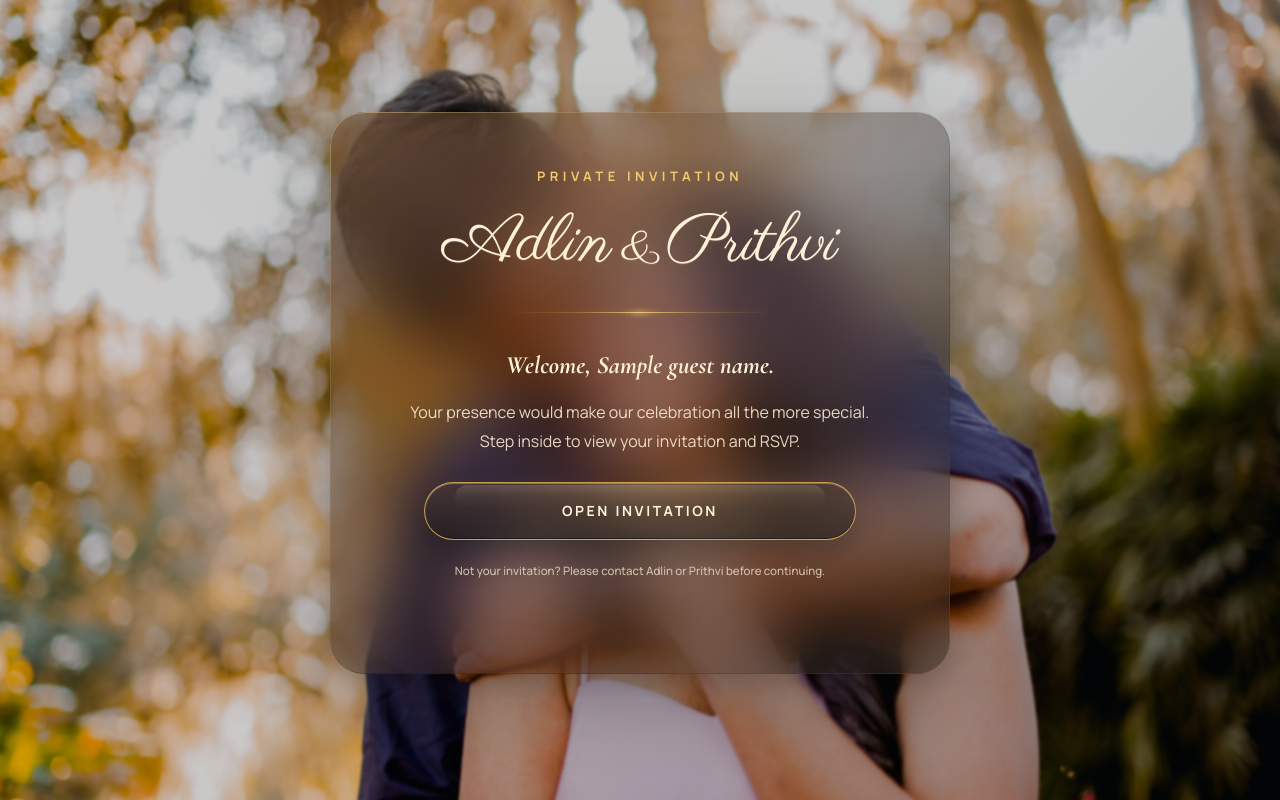
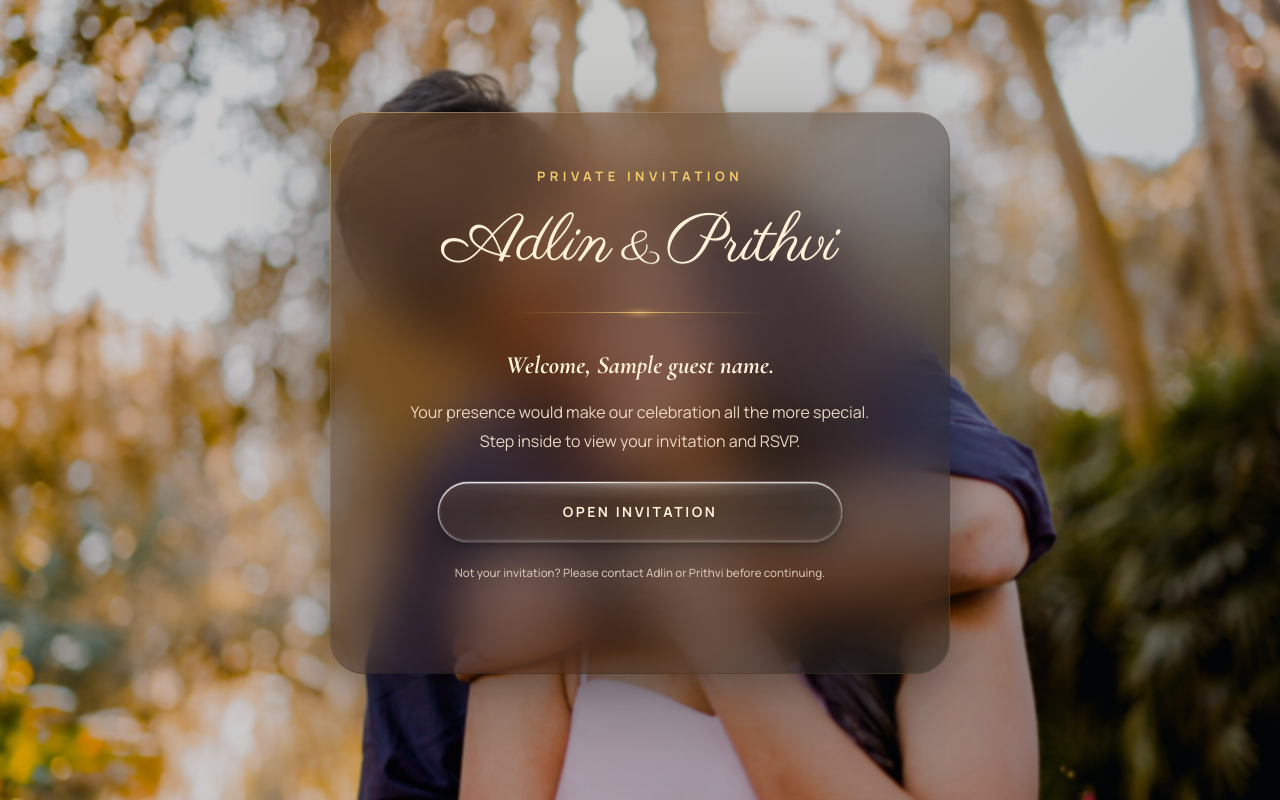
Before and after one commit to Prithvi7007/Wedding_Website_Final, a Flask app: template templates/index.html in a window 1280 px wide. Run offline with Flask 3, Linux system fonts and the light colour scheme; the template is opened without the code that fills it: most values are stand-ins (such as "Sample title", 1, 10 or a date in 2020); some libraries are stand-ins or nearby versions.

Commit message:
gpt style4

```diff
--- a/static/invitation-render-v2.css
+++ b/static/invitation-render-v2.css
@@ -118,52 +118,53 @@ body.invitation-render-v2 .login-container {
     text-align: center;
     transform: translateY(-7px);
 
+    /* More aggressive transparency while retaining readability */
     background:
         radial-gradient(
             circle at 14% 4%,
-            rgba(201, 131, 57, 0.15) 0%,
-            rgba(201, 131, 57, 0.03) 35%,
+            rgba(201, 131, 57, 0.18) 0%,
+            rgba(201, 131, 57, 0.04) 35%,
             rgba(201, 131, 57, 0) 63%
         ),
         radial-gradient(
             circle at 52% 57%,
-            rgba(181, 116, 53, 0.04) 0%,
-            rgba(181, 116, 53, 0.010) 40%,
+            rgba(181, 116, 53, 0.05) 0%,
+            rgba(181, 116, 53, 0.012) 40%,
             rgba(181, 116, 53, 0) 69%
         ),
         radial-gradient(
             circle at 96% 94%,
-            rgba(56, 78, 69, 0.04) 0%,
-            rgba(56, 78, 69, 0.008) 43%,
+            rgba(56, 78, 69, 0.05) 0%,
+            rgba(56, 78, 69, 0.010) 43%,
             rgba(56, 78, 69, 0) 70%
         ),
         linear-gradient(
             145deg,
-            rgba(73, 50, 33, 0.35) 0%,
-            rgba(43, 34, 31, 0.39) 47%,
-            rgba(20, 24, 24, 0.43) 100%
+            rgba(73, 50, 33, 0.43) 0%,
+            rgba(43, 34, 31, 0.47) 47%,
+            rgba(20, 24, 24, 0.51) 100%
         );
 
     border: none;
     border-radius: 34px;
 
     backdrop-filter:
-        blur(32px)
-        saturate(140%)
-        brightness(1.04);
+        blur(29px)
+        saturate(136%)
+        brightness(1.03);
 
     -webkit-backdrop-filter:
-        blur(32px)
-        saturate(140%)
-        brightness(1.04);
+        blur(29px)
+        saturate(136%)
+        brightness(1.03);
 
     box-shadow:
-        0 28px 72px rgba(7, 10, 10, 0.24),
-        0 10px 24px rgba(18, 13, 10, 0.14),
-        inset 0 1px 0 rgba(255, 231, 181, 0.12),
-        inset 1px 0 0 rgba(255, 215, 135, 0.04),
-        inset -1px 0 0 rgba(8, 11, 11, 0.12),
-        inset 0 -1px 0 rgba(7, 10, 10, 0.20);
+        0 34px 84px rgba(7, 10, 10, 0.30),
+        0 12px 30px rgba(18, 13, 10, 0.18),
+        inset 0 1px 0 rgba(255, 231, 181, 0.14),
+        inset 1px 0 0 rgba(255, 215, 135, 0.05),
+        inset -1px 0 0 rgba(8, 11, 11, 0.15),
+        inset 0 -1px 0 rgba(7, 10, 10, 0.24);
 }
 
 /* Soft refractive rim without a hard external border */
@@ -187,7 +188,7 @@ body.invitation-render-v2 .login-container::before {
             rgba(255, 216, 128, 0.34) 100%
         );
 
-    opacity: 0.40;
+    opacity: 0.48;
 
     -webkit-mask:
         linear-gradient(#fff 0 0) content-box,
@@ -210,14 +211,14 @@ body.invitation-render-v2 .login-container::after {
     background:
         radial-gradient(
             ellipse 70% 28% at 50% 0%,
-            rgba(255, 224, 163, 0.05) 0%,
-            rgba(255, 224, 163, 0.012) 58%,
+            rgba(255, 224, 163, 0.06) 0%,
+            rgba(255, 224, 163, 0.015) 58%,
             rgba(255, 224, 163, 0) 100%
         ),
         radial-gradient(
             circle 240px at 50% 58%,
-            rgba(211, 145, 67, 0.028) 0%,
-            rgba(211, 145, 67, 0.008) 53%,
+            rgba(211, 145, 67, 0.035) 0%,
+            rgba(211, 145, 67, 0.010) 53%,
             rgba(211, 145, 67, 0) 78%
         );
 }
@@ -432,259 +433,215 @@ body.invitation-render-v2 .welcome-heart {
 }
 
 /* ----------------------------------------------------- */
-/* BUTTON                                                 */
-/* ----------------------------------------------------- */
-
-/* ----------------------------------------------------- */
-/* LIQUID-GLASS OPEN INVITATION BUTTON                   */
-/* Inspired by the referenced Webflow interaction        */
+/* BUTTON — CLEAR OPTICAL GLASS TEST                      */
 /* ----------------------------------------------------- */
 
 body.invitation-render-v2 .open-invitation-btn {
+    --optic-rim: rgba(255, 255, 255, 0.68);
+    --optic-rim-soft: rgba(255, 255, 255, 0.22);
+    --optic-shadow: rgba(4, 7, 7, 0.30);
+
     position: relative;
     isolation: isolate;
     overflow: hidden;
 
-    width: min(100%, 432px);
-    min-height: 58px;
+    width: min(100%, 404px);
+    min-height: 60px;
     margin: 0 auto;
-    padding: 16px 26px;
+    padding: 16px 28px;
 
     display: inline-flex;
     align-items: center;
     justify-content: center;
     gap: 10px;
 
-    color: var(--invite-cream);
-
-    /*
-     * Transparent smoked glass:
-     * the photograph can subtly influence the button.
-     */
+    /* Intentionally colorless: the surface receives its color from what is behind it. */
     background:
-        radial-gradient(
-            circle at 50% -45%,
-            rgba(255, 231, 178, 0.20) 0%,
-            rgba(255, 218, 147, 0.065) 34%,
-            rgba(255, 218, 147, 0) 68%
-        ),
         linear-gradient(
             180deg,
-            rgba(110, 86, 65, 0.25) 0%,
-            rgba(55, 48, 43, 0.32) 48%,
-            rgba(24, 27, 27, 0.42) 100%
+            rgba(255, 255, 255, 0.075) 0%,
+            rgba(255, 255, 255, 0.018) 44%,
+            rgba(255, 255, 255, 0.035) 100%
         );
 
-    border: 1px solid rgba(229, 181, 89, 0.82);
+    color: var(--invite-cream);
+    border: 0;
     border-radius: 999px;
 
     backdrop-filter:
-        blur(19px)
-        saturate(145%)
-        brightness(1.04);
+        blur(7px)
+        saturate(154%)
+        brightness(1.11)
+        contrast(1.03);
 
     -webkit-backdrop-filter:
-        blur(19px)
-        saturate(145%)
-        brightness(1.04);
+        blur(7px)
+        saturate(154%)
+        brightness(1.11)
+        contrast(1.03);
 
     box-shadow:
-        0 14px 30px rgba(4, 7, 7, 0.28),
-        0 0 20px rgba(216, 170, 79, 0.055),
-
-        inset 0 1px 0 rgba(255, 240, 203, 0.32),
-        inset 1px 0 0 rgba(255, 220, 151, 0.09),
-        inset -1px 0 0 rgba(10, 12, 12, 0.14),
-        inset 0 -1px 0 rgba(5, 8, 8, 0.48),
-        inset 0 -9px 20px rgba(6, 9, 9, 0.08);
+        0 15px 34px var(--optic-shadow),
+        0 3px 7px rgba(4, 7, 7, 0.22),
+        0 0 0 1px rgba(255, 255, 255, 0.22),
+        inset 0 1.5px 1px rgba(255, 255, 255, 0.72),
+        inset 0 -2px 2px rgba(255, 255, 255, 0.16),
+        inset 2px 0 2px rgba(255, 255, 255, 0.12),
+        inset -2px 0 2px rgba(255, 255, 255, 0.08);
 
     font-family: "Manrope", Arial, sans-serif;
     font-size: 14px;
     font-weight: 700;
-    letter-spacing: 2.6px;
+    letter-spacing: 2.5px;
     line-height: 1;
     text-transform: uppercase;
+    text-shadow:
+        0 1px 1px rgba(0, 0, 0, 0.24),
+        0 0 12px rgba(255, 255, 255, 0.08);
 
     cursor: pointer;
-
-    transform:
-        translateY(0)
-        scale(1);
+    transform: translateZ(0);
 
     transition:
-        transform 320ms cubic-bezier(0.2, 0.8, 0.2, 1),
-        background 320ms ease,
-        border-color 320ms ease,
-        box-shadow 320ms ease,
-        backdrop-filter 320ms ease,
-        -webkit-backdrop-filter 320ms ease;
+        transform 220ms cubic-bezier(0.22, 1, 0.36, 1),
+        backdrop-filter 220ms ease,
+        -webkit-backdrop-filter 220ms ease,
+        box-shadow 220ms ease;
 }
 
-/*
- * Curved highlight along the upper interior.
- * This creates the convex glass appearance.
- */
+/* Uneven molded rim: neutral white only, never gold or bronze. */
 body.invitation-render-v2 .open-invitation-btn::before {
     content: "";
     position: absolute;
-    top: 2px;
-    left: 7%;
-    right: 7%;
+    inset: -1px;
     z-index: 0;
 
-    height: 43%;
-    border-radius: 999px;
+    padding: 1.5px;
+    border-radius: inherit;
     pointer-events: none;
 
     background:
-        linear-gradient(
-            180deg,
-            rgba(255, 244, 216, 0.24) 0%,
-            rgba(255, 231, 184, 0.08) 42%,
-            rgba(255, 231, 184, 0) 100%
+        conic-gradient(
+            from -62deg at 50% 50%,
+            rgba(255, 255, 255, 0.82) 0deg,
+            rgba(255, 255, 255, 0.18) 42deg,
+            rgba(255, 255, 255, 0.05) 112deg,
+            rgba(255, 255, 255, 0.48) 182deg,
+            rgba(255, 255, 255, 0.08) 246deg,
+            rgba(255, 255, 255, 0.70) 360deg
         );
 
-    opacity: 0.66;
+    -webkit-mask:
+        linear-gradient(#fff 0 0) content-box,
+        linear-gradient(#fff 0 0);
+    -webkit-mask-composite: xor;
+    mask-composite: exclude;
 
-    transition:
-        opacity 320ms ease,
-        transform 320ms ease;
+    opacity: 0.86;
+    transition: opacity 220ms ease, transform 420ms ease;
 }
 
-/*
- * Narrow light sweep that travels through the glass
- * when the button is hovered.
- */
+/* Convex internal reflection and soft caustic sweep. */
 body.invitation-render-v2 .open-invitation-btn::after {
     content: "";
     position: absolute;
-    top: -145%;
-    left: -38%;
-    z-index: 1;
+    inset: 2px;
+    z-index: 0;
 
-    width: 25%;
-    height: 390%;
-
+    border-radius: inherit;
     pointer-events: none;
 
     background:
+        radial-gradient(
+            ellipse 72% 42% at 50% -3%,
+            rgba(255, 255, 255, 0.44) 0%,
+            rgba(255, 255, 255, 0.13) 34%,
+            rgba(255, 255, 255, 0) 72%
+        ),
         linear-gradient(
-            90deg,
-            rgba(255, 255, 255, 0) 0%,
-            rgba(255, 244, 215, 0.06) 24%,
-            rgba(255, 244, 215, 0.42) 50%,
-            rgba(255, 244, 215, 0.06) 76%,
-            rgba(255, 255, 255, 0) 100%
+            108deg,
+            rgba(255, 255, 255, 0) 17%,
+            rgba(255, 255, 255, 0.19) 43%,
+            rgba(255, 255, 255, 0.035) 51%,
+            rgba(255, 255, 255, 0) 68%
         );
 
-    filter: blur(1px);
-
-    opacity: 0;
-    transform: rotate(18deg);
+    background-size: 100% 100%, 220% 100%;
+    background-position: center, 110% center;
+    mix-blend-mode: screen;
+    opacity: 0.72;
 
     transition:
-        left 720ms cubic-bezier(0.2, 0.75, 0.2, 1),
+        background-position 520ms cubic-bezier(0.22, 1, 0.36, 1),
         opacity 220ms ease;
 }
 
-/* Keep the label and spinner above the glass layers */
 body.invitation-render-v2 .open-invitation-btn > * {
     position: relative;
-    z-index: 3;
+    z-index: 2;
 }
 
-body.invitation-render-v2 .open-invitation-btn .btn-label {
-    transition:
-        letter-spacing 320ms ease,
-        text-shadow 320ms ease;
-}
-
-/* Desktop hover interaction */
 body.invitation-render-v2 .open-invitation-btn:hover {
-    background:
-        radial-gradient(
-            circle at 50% -45%,
-            rgba(255, 234, 185, 0.28) 0%,
-            rgba(255, 220, 151, 0.095) 36%,
-            rgba(255, 220, 151, 0) 70%
-        ),
-        linear-gradient(
-            180deg,
-            rgba(126, 94, 66, 0.32) 0%,
-            rgba(65, 53, 45, 0.38) 48%,
-            rgba(27, 30, 29, 0.47) 100%
-        );
-
-    border-color: rgba(248, 207, 118, 0.98);
-
     backdrop-filter:
-        blur(22px)
-        saturate(158%)
-        brightness(1.07);
+        blur(5px)
+        saturate(168%)
+        brightness(1.15)
+        contrast(1.04);
 
     -webkit-backdrop-filter:
-        blur(22px)
-        saturate(158%)
-        brightness(1.07);
+        blur(5px)
+        saturate(168%)
+        brightness(1.15)
+        contrast(1.04);
 
     box-shadow:
-        0 19px 40px rgba(4, 7, 7, 0.34),
-        0 0 27px rgba(222, 174, 78, 0.12),
+        0 12px 28px rgba(4, 7, 7, 0.27),
+        0 2px 5px rgba(4, 7, 7, 0.20),
+        0 0 0 1px rgba(255, 255, 255, 0.30),
+        inset 0 1.5px 1px rgba(255, 255, 255, 0.82),
+        inset 0 -2px 2px rgba(255, 255, 255, 0.20),
+        inset 2px 0 2px rgba(255, 255, 255, 0.14),
+        inset -2px 0 2px rgba(255, 255, 255, 0.10);
 
-        inset 0 1px 0 rgba(255, 246, 220, 0.44),
-        inset 1px 0 0 rgba(255, 224, 160, 0.12),
-        inset -1px 0 0 rgba(10, 12, 12, 0.11),
-        inset 0 -1px 0 rgba(5, 8, 8, 0.43),
-        inset 0 -9px 20px rgba(6, 9, 9, 0.055);
-
-    transform:
-        translateY(-3px)
-        scale(1.012);
+    transform: translateY(1px) scale(0.982);
 }
 
 body.invitation-render-v2 .open-invitation-btn:hover::before {
-    opacity: 0.88;
-    transform: translateY(-1px);
+    opacity: 1;
+    transform: rotate(0.4deg);
 }
 
 body.invitation-render-v2 .open-invitation-btn:hover::after {
-    left: 116%;
-    opacity: 0.86;
+    background-position: center, 20% center;
+    opacity: 0.88;
 }
 
-body.invitation-render-v2 .open-invitation-btn:hover .btn-label {
-    letter-spacing: 2.85px;
+body.invitation-render-v2 .open-invitation-btn:active {
+    transform:
+        perspective(650px)
+        rotateX(4deg)
+        translateY(2px)
+        scale(0.975);
 
-    text-shadow:
-        0 0 14px rgba(255, 225, 164, 0.20);
+    box-shadow:
+        0 7px 18px rgba(4, 7, 7, 0.24),
+        0 1px 3px rgba(4, 7, 7, 0.18),
+        0 0 0 1px rgba(255, 255, 255, 0.26),
+        inset 0 2px 3px rgba(0, 0, 0, 0.10),
+        inset 0 -1px 1px rgba(255, 255, 255, 0.36);
 }
 
-/* Physical press response */
-body.invitation-render-v2 .open-invitation-btn:active {
-    transform:
-        translateY(0)
-        scale(0.985);
+body.invitation-render-v2 .open-invitation-btn:focus-visible {
+    outline: 2px solid rgba(255, 255, 255, 0.92);
+    outline-offset: 5px;
 
     box-shadow:
-        0 8px 18px rgba(4, 7, 7, 0.24),
-
-        inset 0 2px 5px rgba(5, 8, 8, 0.30),
-        inset 0 1px 0 rgba(255, 240, 203, 0.22);
+        0 0 0 5px rgba(255, 255, 255, 0.13),
+        0 15px 34px rgba(4, 7, 7, 0.30),
+        0 0 0 1px rgba(255, 255, 255, 0.26),
+        inset 0 1.5px 1px rgba(255, 255, 255, 0.74);
 }
 
-/* Keyboard accessibility */
-body.invitation-render-v2 .open-invitation-btn:focus-visible {
-    outline: 2px solid rgba(255, 245, 218, 0.98);
-    outline-offset: 4px;
-
-    box-shadow:
-        0 0 0 5px rgba(216, 170, 79, 0.27),
-        0 18px 38px rgba(4, 7, 7, 0.31),
-
-        inset 0 1px 0 rgba(255, 246, 220, 0.38);
-}
-
-/* Loading state */
 body.invitation-render-v2 .open-invitation-btn:disabled {
     cursor: wait;
 }
@@ -693,72 +650,25 @@ body.invitation-render-v2 .open-invitation-btn.is-loading {
     transform: none;
 }
 
-body.invitation-render-v2 .open-invitation-btn.is-loading::after {
-    opacity: 0;
-}
-
 body.invitation-render-v2 .btn-spinner {
     display: none;
-
     width: 16px;
     height: 16px;
 
-    border: 2px solid rgba(255, 242, 210, 0.30);
-    border-top-color: var(--invite-gold-bright);
+    border: 2px solid rgba(255, 255, 255, 0.25);
+    border-top-color: rgba(255, 255, 255, 0.95);
     border-radius: 50%;
 
     animation: invitation-spinner 0.75s linear infinite;
 }
 
-body.invitation-render-v2
-.open-invitation-btn.is-loading
-.btn-spinner {
+body.invitation-render-v2 .open-invitation-btn.is-loading .btn-spinner {
     display: inline-block;
 }
 
 @keyframes invitation-spinner {
     to {
         transform: rotate(360deg);
-    }
-}
-
-/* Touch devices should not retain desktop hover movement */
-@media (hover: none), (pointer: coarse) {
-    body.invitation-render-v2 .open-invitation-btn:hover {
-        transform: none;
-    }
-
-    body.invitation-render-v2 .open-invitation-btn::after {
-        display: none;
-    }
-}
-
-/* Small-screen sizing */
-@media (max-width: 700px) {
-    body.invitation-render-v2 .open-invitation-btn {
-        width: min(100%, 365px);
-        min-height: 54px;
-
-        padding: 15px 20px;
-
-        font-size: 12px;
-        letter-spacing: 2.1px;
-    }
-}
-
-/* Reduced-motion accessibility */
-@media (prefers-reduced-motion: reduce) {
-    body.invitation-render-v2 .open-invitation-btn,
-    body.invitation-render-v2 .open-invitation-btn::before,
-    body.invitation-render-v2 .open-invitation-btn::after,
-    body.invitation-render-v2 .open-invitation-btn .btn-label,
-    body.invitation-render-v2 .btn-spinner {
-        animation-duration: 0.01ms !important;
-        transition-duration: 0.01ms !important;
-    }
-
-    body.invitation-render-v2 .open-invitation-btn::after {
-        display: none;
     }
 }
 
--- a/templates/index.html
+++ b/templates/index.html
@@ -25,7 +25,7 @@
 
     <link
         rel="stylesheet"
-        href="{{ url_for('static', filename='invitation-render-v2.css') }}?v=darkgoldclean6"
+        href="{{ url_for('static', filename='invitation-render-v2.css') }}?v=invitationoptical1"
     >
 </head>
 
```
